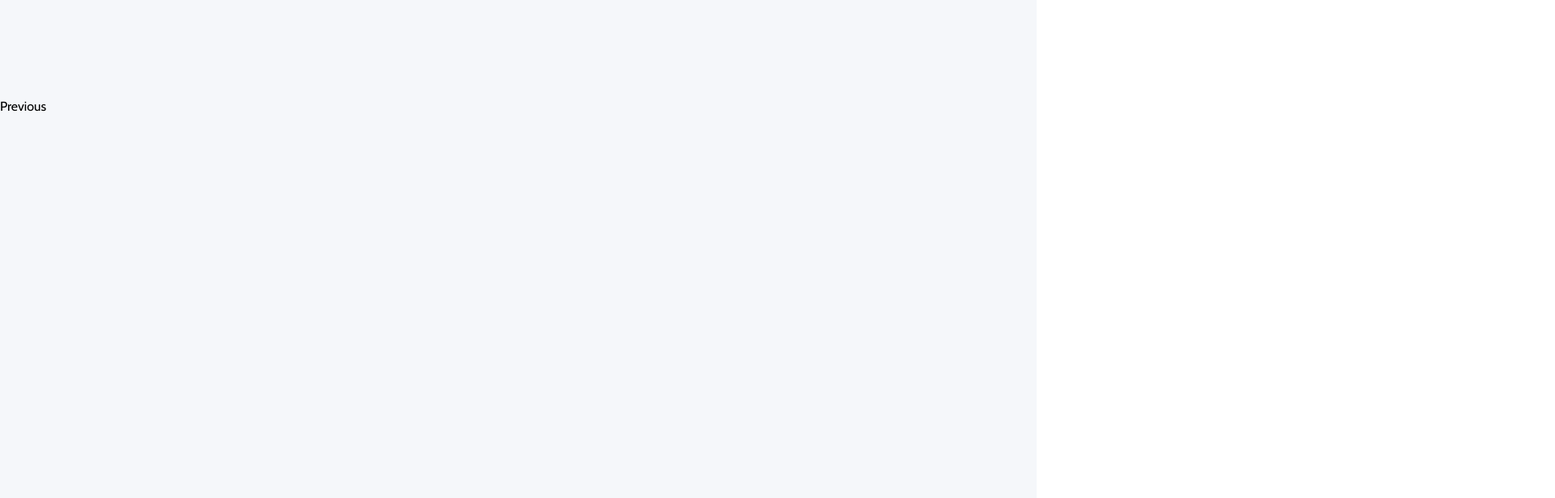
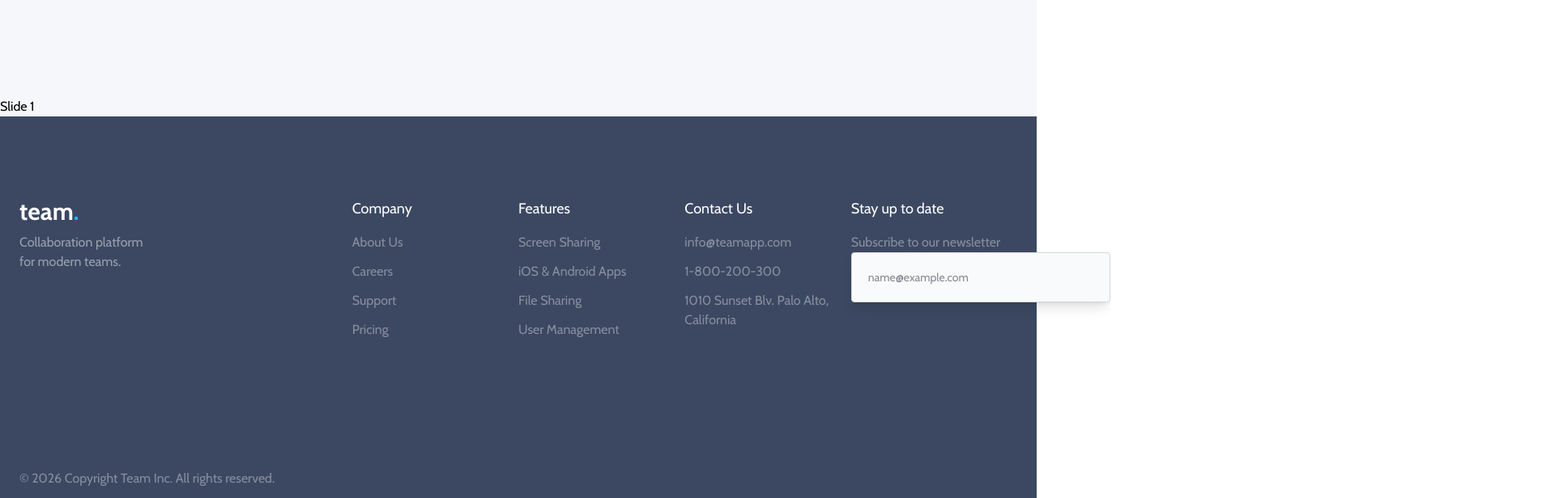
Before and after one commit to PurpleTurtl04/Team-App, a React (Vite) app in the folder team-app/: page / in a window 1280 px wide. Shown: the part 2840-3456 px from the top of the page at 81% size, 1920 px wide, since content can reach past the window. Built offline with nearby package versions, Linux system fonts and the light colour scheme.

Commit message:
Added embla carousel to project

```diff
--- a/team-app/package.json
+++ b/team-app/package.json
@@ -11,6 +11,7 @@
   },
   "dependencies": {
     "@tailwindcss/vite": "^4.1.18",
+    "embla-carousel-react": "^8.6.0",
     "react": "^19.2.0",
     "react-dom": "^19.2.0",
     "tailwindcss": "^4.1.18"
--- a/team-app/src/App.css
+++ b/team-app/src/App.css
@@ -21,3 +21,17 @@
         background-position: calc(56%) center;
     }
 }
+
+.embla__viewport {
+    overflow: hidden;
+}
+
+.embla__container {
+    display: flex;
+    touch-action: pan-y pinch-zoom;
+}
+
+.embla__slide {
+    flex: 0 0 100%;
+    min-width: 0;
+}
--- a/team-app/src/components/Reviews.jsx
+++ b/team-app/src/components/Reviews.jsx
@@ -1,44 +1,19 @@
-import Slider from 'react-slick';
+import useEmblaCarousel from 'embla-carousel-react';
 
 function Reviews() {
-    const settings = {
-        dots: true,
-        infinite: true,
-        speed: 500,
-        slidesToShow: 3,
-        slidesToScroll: 3,
-    };
+    const [emblaRef] = useEmblaCarousel();
+
     return (
-        <div className='slider-container'>
-            <Slider {...settings}>
-                <div>
-                    <h3>1</h3>
+        <div className='embla'>
+            <div className='embla__viewport' ref={emblaRef}>
+                <div className='embla__container'>
+                    <div className='embla__slide'>Slide 1</div>
+                    <div className='embla__slide'>Slide 2</div>
+                    <div className='embla__slide'>Slide 3</div>
                 </div>
-                <div>
-                    <h3>2</h3>
-                </div>
-                <div>
-                    <h3>3</h3>
-                </div>
-                <div>
-                    <h3>4</h3>
-                </div>
-                <div>
-                    <h3>5</h3>
-                </div>
-                <div>
-                    <h3>6</h3>
-                </div>
-                <div>
-                    <h3>7</h3>
-                </div>
-                <div>
-                    <h3>8</h3>
-                </div>
-                <div>
-                    <h3>9</h3>
-                </div>
-            </Slider>
+            </div>
+
+            {/* Optional: Add navigation controls here */}
         </div>
     );
 }
```
Also changed, not shown: 1 other file (tests, documents, lock files or other folders).
